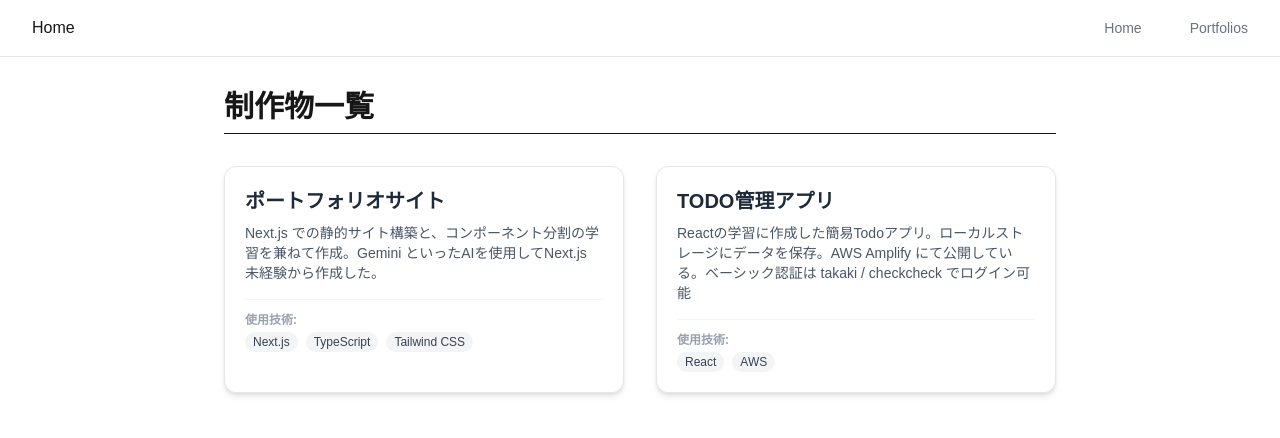
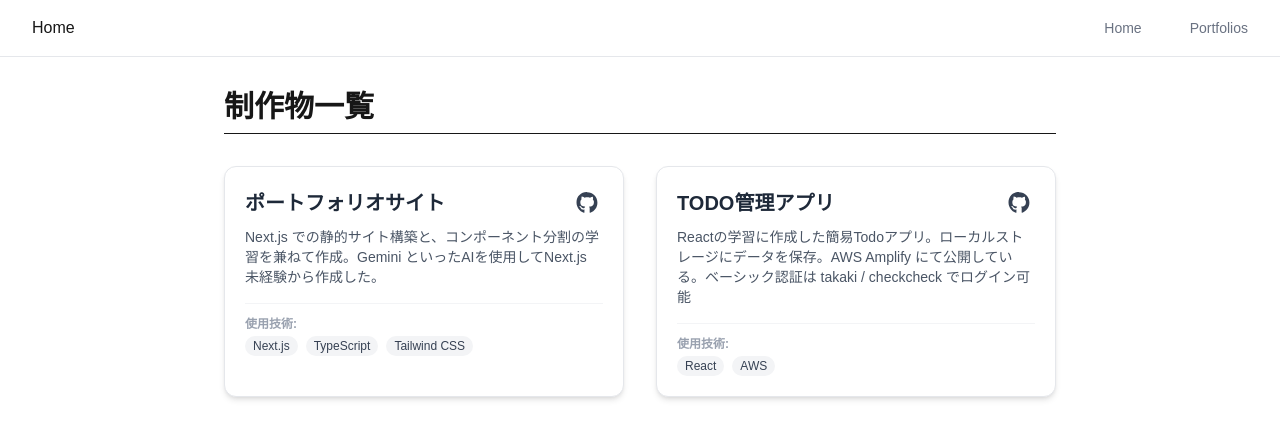
Before and after one commit to AbeTakaki/abetakaki.github.io, a Next.js app: page /portfolios in a window 1280 px wide. Shown: the top 438 px of the page. Built offline with nearby package versions, Linux system fonts and the light colour scheme.

Commit message:
feat: githubアイコンを表示しgithubへ遷移できるように修正

```diff
--- /dev/null
+++ b/app/components/GitHubIcon.tsx
@@ -0,0 +1,22 @@
+import React from 'react';
+
+interface GitHubIconProps {
+  size?: number;
+  className?: string;
+}
+
+export default function GitHubIcon({ size = 24, className = 'text-gray-700' }: GitHubIconProps) {
+  return (
+    <svg
+      viewBox="0 0 27 27"
+      width={size}
+      height={size}
+      className={className}
+    >
+      <path
+        fill="currentColor"
+        d="M13.4 1.2C7 1 1.8 6 1.7 12.4v.5c0 5.1 3.2 9.8 8.2 11.5.6.1.7-.2.7-.6v-2.9s-3.3.6-4-1.5c0 0-.6-1.3-1.3-1.8 0 0-1.1-.7.1-.7.7.1 1.5.6 1.8 1.2.6 1.2 2.2 1.7 3.4 1h.1c.1-.6.4-1.2.7-1.6-2.7-.4-5.4-.6-5.4-5.2 0-1.1.5-2.1 1.2-2.8 0-1.1 0-2.2.3-3.2 1-.4 3.3 1.3 3.3 1.3 2-.6 4-.6 6 0 0 0 2.2-1.6 3.2-1.2.5 1 .5 2.2.1 3.2.7.7 1.2 1.8 1.2 2.8 0 4.5-2.8 5-5.5 5.2.6.6.9 1.3.7 2.2v4c0 .5.2.6.7.6 4.9-1.7 8.2-6.2 8-11.5.1-6.4-5.1-11.6-11.6-11.6-.1-.1-.2-.1-.2-.1z"
+      ></path>
+    </svg>
+  );
+}
--- a/app/components/PortfolioCard.tsx
+++ b/app/components/PortfolioCard.tsx
@@ -1,28 +1,48 @@
 import { PortfolioProject } from '../lib/data/portfolios';
+import GitHubIcon from './GitHubIcon';
 
-export default function PortfolioCard({ title, description, url, technology }: PortfolioProject) {
+export default function PortfolioCard({ title, description, url, githubUrl, technology }: PortfolioProject) {
   return (
-    <a
-      href={url}
-      target="_blank"
-      rel="noopener noreferrer"
+    <div
       className="block border border-gray-200 rounded-xl shadow-md p-5 bg-white
                  transition-all duration-300 ease-in-out
                  hover:shadow-lg hover:-translate-y-1"
     >
 
-      {/* タイトル部分 */}
-      <h2 className="text-xl font-extrabold mb-2 text-gray-800">
-        {title}
-      </h2>
+      <div className="flex items-center justify-between mb-2">
+        {/* タイトル（デモサイトへのリンク） */}
+        <a
+          href={url}
+          target="_blank"
+          rel="noopener noreferrer"
+          className="text-xl font-extrabold text-gray-800 hover:text-blue-600 transition-colors"
+        >
+          {title}
+        </a>
 
-      {/* 説明文*/}
+        {/* GitHubリポジトリへのリンク (アイコン) */}
+        {githubUrl && (
+          <a
+            href={githubUrl}
+            target="_blank"
+            rel="noopener noreferrer"
+            className="text-gray-700 hover:text-blue-600 transition-colors p-1 ml-4 shrink-0"
+          >
+            <GitHubIcon
+              size={24} // サイズはデフォルトの24を使ってもOK
+              className="text-gray-700 hover:text-blue-600" // アイコンの色とホバー効果をaタグから継承
+            />
+          </a>
+        )}
+      </div>
+
+      {/* 説明文 (タイトル/アイコンの下) */}
       <p className="text-gray-600 mb-4 text-sm">
         {description}
       </p>
 
       {/* 使用技術 */}
-      <div className="pt-3 mt-auto border-t border-gray-100">
+      <div className="pt-3 border-t border-gray-100">
         <p className="text-xs font-semibold text-gray-400 mb-1">使用技術:</p>
 
         <div className="flex flex-wrap gap-2">
@@ -36,6 +56,6 @@ export default function PortfolioCard({ title, description, url, technology }: P
           ))}
         </div>
       </div>
-    </a>
+    </div>
   );
 }
--- a/app/lib/data/portfolios.ts
+++ b/app/lib/data/portfolios.ts
@@ -2,6 +2,7 @@ export interface PortfolioProject {
   title: string;           // サイトタイトル
   description: string;     // 簡単な説明
   url: string;             // サイトURL
+  githubUrl?: string;      // GitHub リポジトリ（任意)
   technology: string[];    // 使用技術 (例: ['Next.js', 'Go', 'AWS'])
 }
 
@@ -10,12 +11,14 @@ export const portfolioProjects: PortfolioProject[] = [
     title: 'ポートフォリオサイト',
     description: 'Next.js での静的サイト構築と、コンポーネント分割の学習を兼ねて作成。Gemini といったAIを使用してNext.js 未経験から作成した。',
     url: '/', // 自分のサイトURL
+    githubUrl:'https://github.com/AbeTakaki/abetakaki.github.io',
     technology: ['Next.js', 'TypeScript', 'Tailwind CSS'],
   },
   {
     title: 'TODO管理アプリ',
     description: 'Reactの学習に作成した簡易Todoアプリ。ローカルストレージにデータを保存。AWS Amplify にて公開している。ベーシック認証は takaki / checkcheck でログイン可能',
     url: 'https://www.todo.udemystudyaw.com/',
+    githubUrl:'https://github.com/AbeTakaki/react-todo-app',
     technology: ['React', 'AWS'],
   },
   // 今後増えるポートフォリオは、この配列に追加する
```
